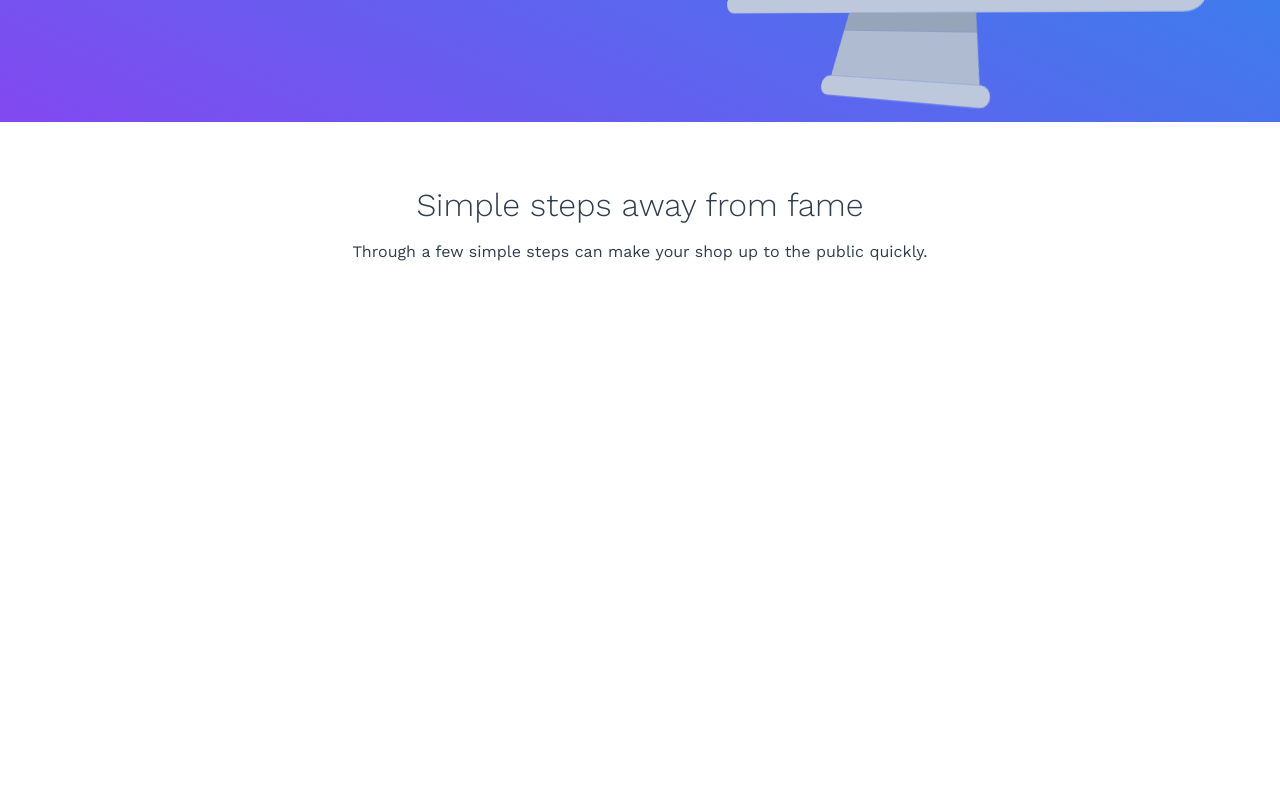
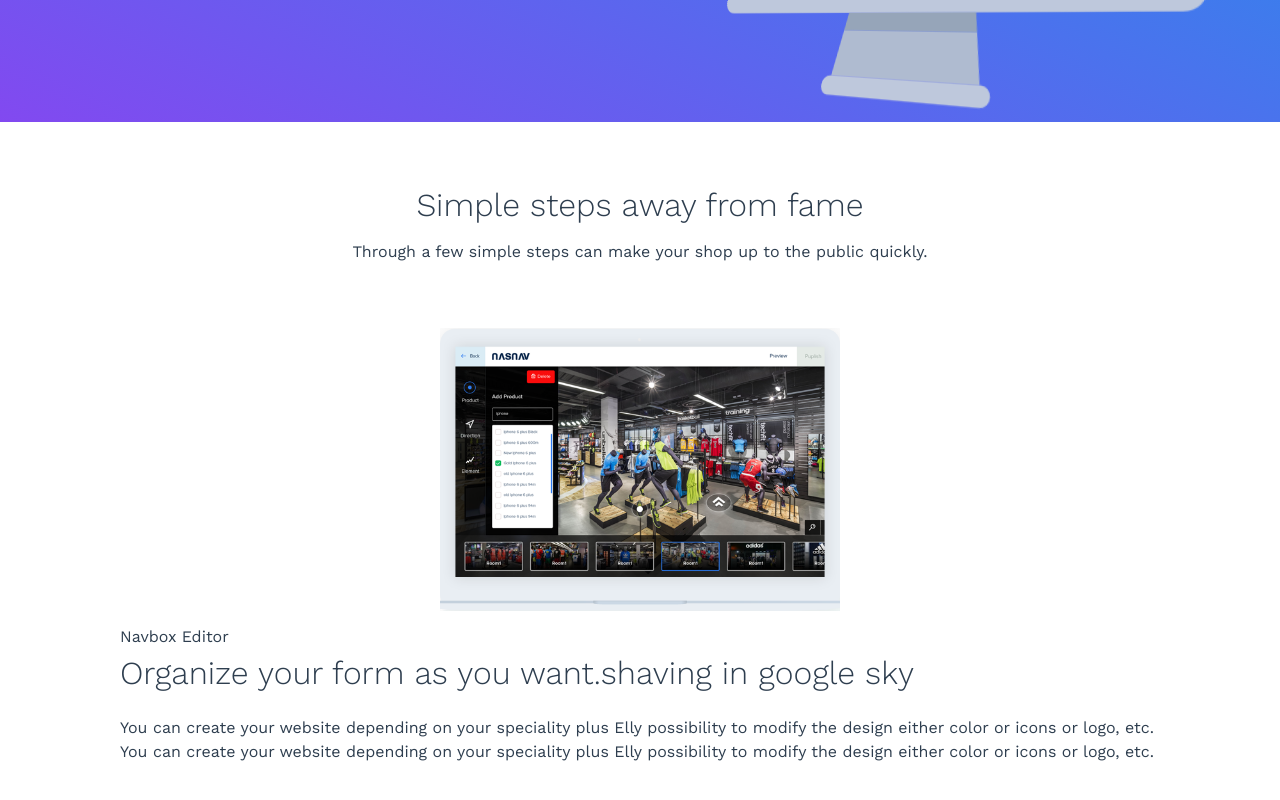
Before and after one commit to moaaz-bhnas/nasnav-mvc, a website: page index.html in a window 1280 px wide. Shown: the part 474-1274 px from the top of the page. Before the commit the page ends 818 px from the top, so only its background shows below. Drawn offline with nearby package versions, Linux system fonts and the light colour scheme.

Commit message:
done service item

```diff
--- /dev/null
+++ b/blocks/service/__image/service__image.scss
@@ -0,0 +1,6 @@
+.service__image {
+  display: block;
+  max-width: 25rem;
+
+  margin: 0 auto 1rem;;
+}
--- /dev/null
+++ b/blocks/service/__serviceDescription/service__serviceDescription.scss
@@ -0,0 +1,3 @@
+.service__serviceDescription {
+  margin: .5rem 0 1.5rem;
+}
--- /dev/null
+++ b/blocks/service/__title/service__title.scss
@@ -0,0 +1,6 @@
+.service__title {
+  font-size: 1rem;
+  font-weight: 400;
+
+  margin: 0;
+}
--- /dev/null
+++ b/blocks/serviceDescription/serviceDescription.scss
@@ -0,0 +1,6 @@
+@import '../../sass-modules/font-sizes';
+
+.serviceDescription {
+  font-size: $body-text-med;
+  font-weight: 300;
+}
--- /dev/null
+++ b/blocks/services/__serviceList/services__serviceList.scss
@@ -0,0 +1,3 @@
+.services__serviceList {
+  margin-top: 4rem;
+}
--- a/css/style.css
+++ b/css/style.css
@@ -5,9 +5,6 @@
 
 .body[data-noscroll="true"] {
   overflow: hidden; }
-
-.bodyText {
-  line-height: 1.5; }
 
 .callToActionButton {
   font-weight: 700;
@@ -41,17 +38,17 @@
   background-image: linear-gradient(to top right, #8249F0, #119DEA);
   overflow: hidden; }
 
+.bodyText {
+  line-height: 1.5; }
+
 .image {
   max-width: 100%; }
-
 
 .introPara1 {
   color: #fff;
   font-size: 2.7rem;
   font-weight: 300; }
 
-.introPara2 {
-  color: #fff; }
 
 .laptop {
   transform: perspective(500px) rotate3d(1, -1, 0, 40deg); }
@@ -71,6 +68,9 @@
   height: 5rem;
   position: relative; }
 
+.introPara2 {
+  color: #fff; }
+
 .menuButton {
   display: inline-block;
   width: 3rem;
@@ -83,6 +83,11 @@
     .menuButton {
       display: none; } }
 
+.serviceDescription {
+  font-size: 2rem;
+  font-weight: 300; }
+
+
 .services {
   padding: 4rem 0; }
 
@@ -90,9 +95,6 @@
   text-align: center;
   font-size: 2rem;
   font-weight: 300; }
-
-.servicesPara2 {
-  text-align: center; }
 
 .sidebar {
   text-align: left;
@@ -119,12 +121,12 @@
   .menuButton[aria-pressed="true"] ~ .sidebarOverlay {
     display: block; }
 
+.servicesPara2 {
+  text-align: center; }
+
 .desktopNavbar__title {
   position: absolute;
   left: -100rem; }
-
-.desktopNavMenu__item {
-  display: inline-block; }
 
 .desktopNavMenu__link {
   display: block;
@@ -146,15 +148,6 @@
     background-color: #fff;
     box-shadow: 0 0 10px #fff; }
 
-.header__intro {
-  margin-bottom: 2rem; }
-  @media screen and (min-width: 55.5rem) {
-    .header__intro {
-      display: inline-block;
-      vertical-align: top;
-      width: 50%;
-      margin-right: -.4rem; } }
-
 .header__laptop {
   display: block;
   width: 60%;
@@ -169,11 +162,29 @@
 .header__logoAndNavbarContainer {
   margin-bottom: 3rem; }
 
+.header__intro {
+  margin-bottom: 2rem; }
+  @media screen and (min-width: 55.5rem) {
+    .header__intro {
+      display: inline-block;
+      vertical-align: top;
+      width: 50%;
+      margin-right: -.4rem; } }
+
+.desktopNavMenu__item {
+  display: inline-block; }
+
+.intro__introPara2 {
+  margin: 2rem 0; }
+
 .intro__introPara1 {
   margin: 0; }
 
-.intro__introPara2 {
-  margin: 2rem 0; }
+.logoAndNavbarContainer__logo {
+  display: inline-block; }
+  @media screen and (min-width: 55.5rem) {
+    .logoAndNavbarContainer__logo {
+      float: left; } }
 
 .logoAndNavbarContainer__callToActionButton {
   margin-top: 1.23rem;
@@ -182,20 +193,6 @@
     .logoAndNavbarContainer__callToActionButton {
       display: block;
       float: right; } }
-
-.logoAndNavbarContainer__logo {
-  display: inline-block; }
-  @media screen and (min-width: 55.5rem) {
-    .logoAndNavbarContainer__logo {
-      float: left; } }
-
-.logoAndNavbarContainer__menuButton {
-  position: absolute;
-  left: 0; }
-
-.mobileNavbar__title {
-  position: absolute;
-  left: -100rem; }
 
 .mobileNavMenu__link {
   display: block;
@@ -206,6 +203,26 @@
   .mobileNavMenu__link:hover, .mobileNavMenu__link:focus {
     background-color: #d3e9fb; }
 
+.service__image {
+  display: block;
+  max-width: 25rem;
+  margin: 0 auto 1rem; }
+
+.service__serviceDescription {
+  margin: .5rem 0 1.5rem; }
+
+.logoAndNavbarContainer__menuButton {
+  position: absolute;
+  left: 0; }
+
+
+.mobileNavbar__title {
+  position: absolute;
+  left: -100rem; }
+
+.services__serviceList {
+  margin-top: 4rem; }
+
 .services__servicesPara1 {
   margin: 0; }
 
@@ -213,5 +230,10 @@
   position: absolute;
   left: -100rem; }
 
+.service__title {
+  font-size: 1rem;
+  font-weight: 400;
+  margin: 0; }
+
 .sidebar__callToActionButton {
   margin: 1rem 0 0 1.6rem; }
--- a/index.html
+++ b/index.html
@@ -88,13 +88,28 @@
 
   <section class="services">
     <div class="container">
-      <h1 class="services__title">Services</h1>
+      <h2 class="services__title">Services</h2>
       <p class="servicesPara1 services__servicesPara1">
         Simple steps away from fame
       </p>
       <p class="bodyText servicesPara2 services__servicesPara2">
         Through a few simple steps can make your shop up to the public quickly.
       </p>
+
+      <ul class="list serviceList services__serviceList">
+        <li class="serviceList__item">
+          <article class="service">
+            <img src="image/laptop.png " alt="Laptop" class="service__image">
+            <h3 class="service__title">Navbox Editor</h3>
+            <p class="serviceDescription service__serviceDescription">
+              Organize your form as you want.shaving in google sky
+            </p>
+            <p class="bodyText serviceDetails service__serviceDetails">
+              You can create your website depending on your speciality plus Elly possibility to modify the design either color or icons or logo, etc. You can create your website depending on your speciality plus Elly possibility to modify the design either color or icons or logo, etc.
+            </p>
+          </article>
+        </li>
+      </ul>
     </div>
   </section>
 
```
Also changed, not shown: blocks/service/__serviceDetails/service__serviceDetails.scss (added), blocks/serviceList/serviceList.scss (added), image/laptop.png (added).
